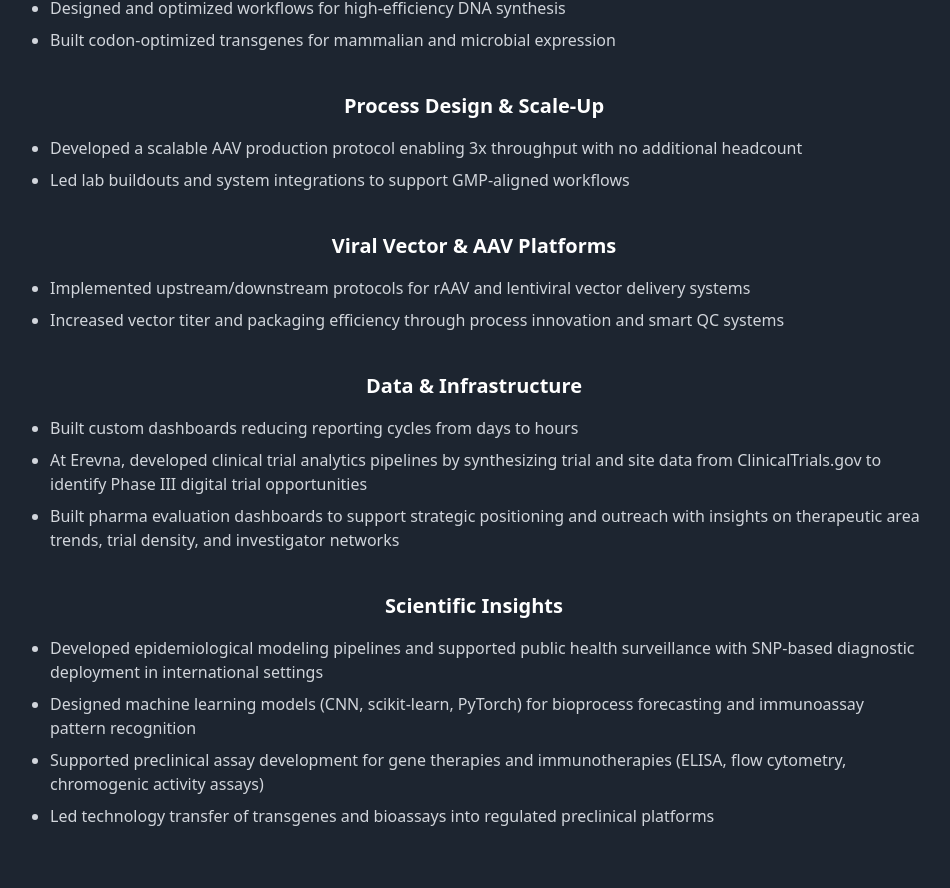
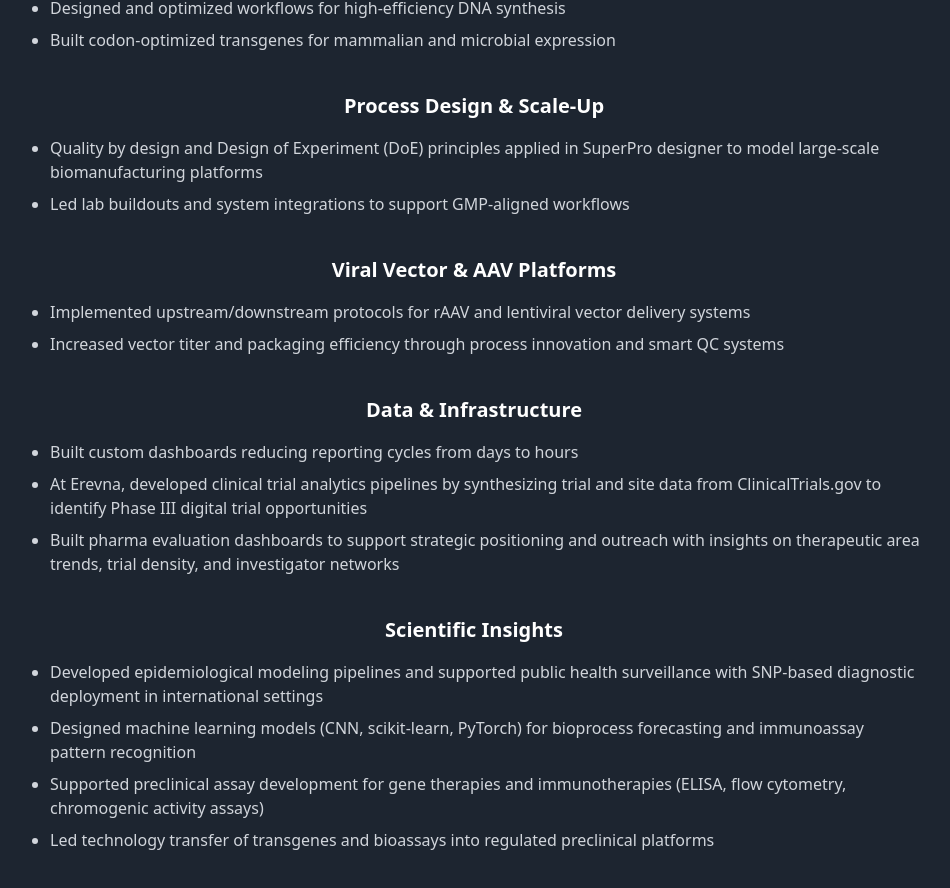
Before and after one commit to Nate22Dawgg/nathan-consulting-page-builder, a React (Vite) app: page / in a window 1280 px wide. Shown: the part 1835-2723 px from the top of the page, without its empty margins (166-1116 px from the left). Built offline with nearby package versions, Linux system fonts and the light colour scheme.

Commit message:
Refactor: Update project expertise description
Updated the description of a project expertise item.

```diff
--- a/src/components/ProjectExpertise.tsx
+++ b/src/components/ProjectExpertise.tsx
@@ -13,7 +13,7 @@ const ProjectExpertise = () => {
     {
       title: "Process Design & Scale-Up",
       items: [
-        "Developed a scalable AAV production protocol enabling 3x throughput with no additional headcount",
+        "Quality by design and Design of Experiment (DoE) principles applied in SuperPro designer to model large-scale biomanufacturing platforms",
         "Led lab buildouts and system integrations to support GMP-aligned workflows"
       ]
     },
```
